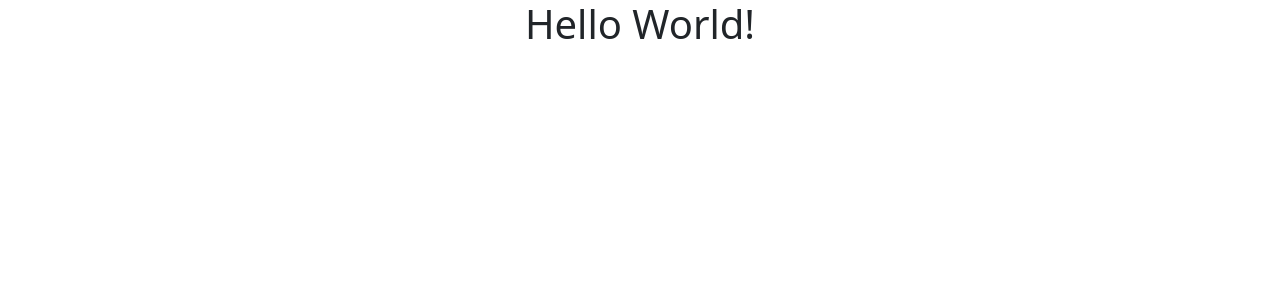
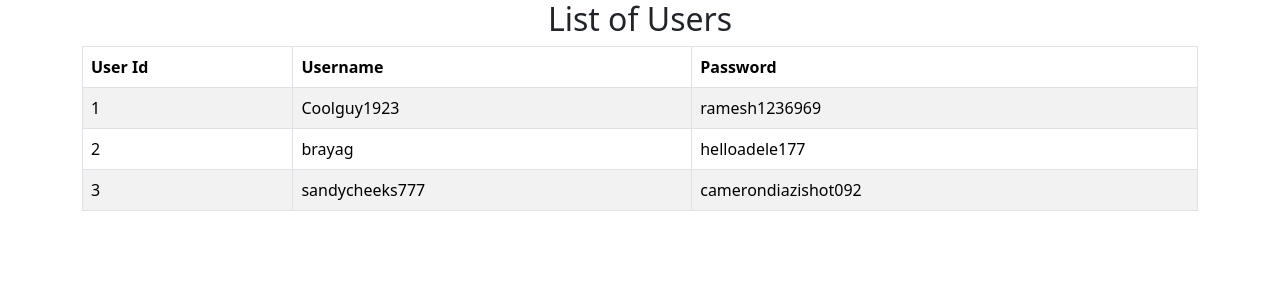
Before and after one commit to Robj1925/BJJ-Encyclopedia-App, a React (Vite) app in the folder bjj-encyclopedia-frontend/: page / in a window 1280 px wide. Shown: the top 300 px of the page. Built offline with nearby package versions, Linux system fonts and the light colour scheme.

Commit message:
created table with dummy data as well as styled dummy data

```diff
--- a/bjj-encyclopedia-frontend/src/App.jsx
+++ b/bjj-encyclopedia-frontend/src/App.jsx
@@ -1,10 +1,10 @@
 import './App.css'
-import  HelloWorld  from './HelloWorld'
+import { ListUserComponent } from './components/ListUserComponent'
 
 function App() {
   return (
     <>
-      <HelloWorld />
+     <ListUserComponent />
     </>
   )
 }
--- a/bjj-encyclopedia-frontend/src/HelloWorld.jsx
+++ /dev/null
@@ -1,4 +0,0 @@
-function HelloWorld() {
-    return <h1 className="text-center">Hello World!</h1>
-}
-export default HelloWorld
--- a/bjj-encyclopedia-frontend/src/components/ListUserComponent.jsx
+++ b/bjj-encyclopedia-frontend/src/components/ListUserComponent.jsx
@@ -0,0 +1,48 @@
+import React from 'react'
+
+export const ListUserComponent = () => {
+
+    const dummyData = [
+        {
+            "id" : 1,
+            "username" : "Coolguy1923",
+            "password" : "ramesh1236969"
+        },
+        {
+            "id" : 2,
+            "username" : "brayag",
+            "password" : "helloadele177"
+        },
+        {
+            "id" : 3,
+            "username" : "sandycheeks777",
+            "password" : "camerondiazishot092"
+        },
+
+
+    ]
+  return (
+    <div className='container'>
+        <h2 className='text-center'>List of Users</h2>
+        <table className='table table-striped table-bordered'>
+            <thead>
+                <tr>
+                    <th>User Id</th>
+                    <th>Username</th>
+                    <th>Password</th>
+                </tr>
+            </thead>
+            <tbody>
+                {
+                    dummyData.map(user =>
+                        <tr key={user.id}>
+                            <td>{user.id}</td>
+                            <td>{user.username}</td>
+                            <td>{user.password}</td>
+                        </tr>)
+                }
+            </tbody>
+        </table>
+    </div>
+  )
+}
```
